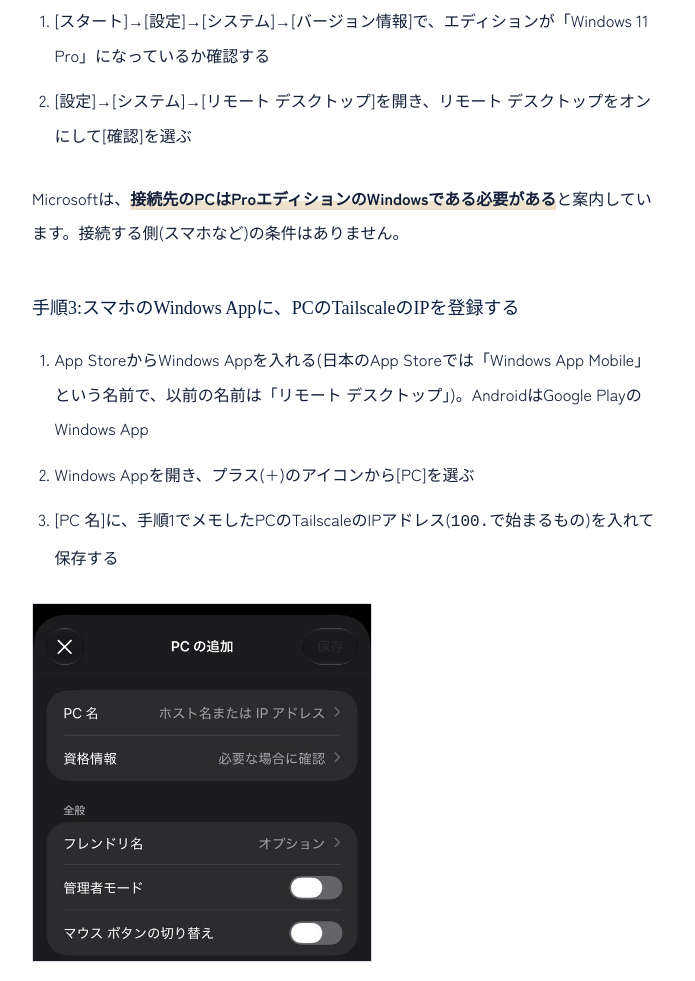
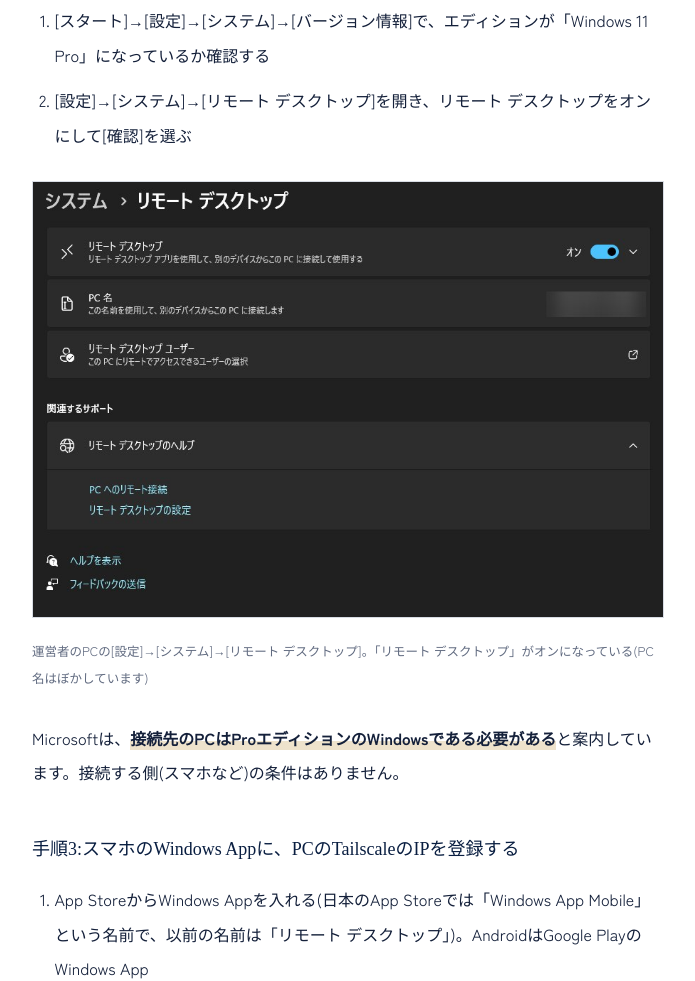
Before and after one commit to t-sugimura-91/setup-inc, a plain HTML site: page column/0016/index.html in a window 1280 px wide. Shown: the part 6623-7604 px from the top of the page, without its empty margins (292-987 px from the left). Drawn offline with Linux system fonts and the light colour scheme; a web font is replaced by a local one.

Commit message:
コラム0016の手順2にWindowsのリモートデスクトップ設定画面を追加
PC名はぼかし済み。Tailscale管理画面のaltを実際の写真(3台)に合わせて修正。

Co-Authored-By: Claude Opus 5.5 <noreply@anthropic.com>

```diff
--- a/column/0016/index.html
+++ b/column/0016/index.html
@@ -259,7 +259,7 @@ height="0" width="0" style="display:none;visibility:hidden"></iframe></noscript>
       </ol>
       <p>ログインすると、それぞれの端末に <code>100.x.y.z</code> の形のIPアドレスが割り当てられます。Tailscaleの公式ドキュメントによると、このIPアドレスは、端末を登録し直さない限り変わりません。PCのIPアドレスは、Tailscaleの管理画面の「Machines」で確認できます。次の手順で使うので、メモしておきます。</p>
       <figure>
-        <img src="tailscale-machines.jpg" width="1250" height="345" alt="Tailscaleの管理画面「Machines」。WindowsのPCとiPhoneが同じネットワークに並び、どちらも「Connected」と表示されている(端末名・メールアドレス・IPアドレスは塗りつぶし)" loading="lazy" decoding="async" style="width:100%; height:auto; border:1px solid var(--rule);">
+        <img src="tailscale-machines.jpg" width="1250" height="345" alt="Tailscaleの管理画面「Machines」。WindowsのPCとiPhoneを含む3台が並び、使っているPCとiPhoneに「Connected」と表示されている(端末名・メールアドレス・IPアドレスは塗りつぶし)" loading="lazy" decoding="async" style="width:100%; height:auto; border:1px solid var(--rule);">
         <figcaption>運営者のTailscaleの管理画面「Machines」(2026年11月22日)。ADDRESSES の列に、各端末の 100. で始まるIPアドレスが表示される(端末名・アカウント・IPアドレスなどは塗りつぶしています)</figcaption>
       </figure>
 
@@ -269,6 +269,10 @@ height="0" width="0" style="display:none;visibility:hidden"></iframe></noscript>
         <li>[スタート]→[設定]→[システム]→[バージョン情報]で、エディションが「Windows 11 Pro」になっているか確認する</li>
         <li>[設定]→[システム]→[リモート デスクトップ]を開き、リモート デスクトップをオンにして[確認]を選ぶ</li>
       </ol>
+      <figure>
+        <img src="win-rdp-settings.jpg" width="886" height="612" alt="Windows 11の[設定]→[システム]→[リモート デスクトップ]の画面。いちばん上の「リモート デスクトップ」のスイッチがオンになっている(PC名はぼかし)" loading="lazy" decoding="async" style="width:100%; height:auto; border:1px solid var(--rule);">
+        <figcaption>運営者のPCの[設定]→[システム]→[リモート デスクトップ]。「リモート デスクトップ」がオンになっている(PC名はぼかしています)</figcaption>
+      </figure>
       <p>Microsoftは、<strong>接続先のPCはProエディションのWindowsである必要がある</strong>と案内しています。接続する側(スマホなど)の条件はありません。</p>
 
       <h3>手順3:スマホのWindows Appに、PCのTailscaleのIPを登録する</h3>
```
Also changed, not shown: column/0016/win-rdp-settings.jpg (added).
